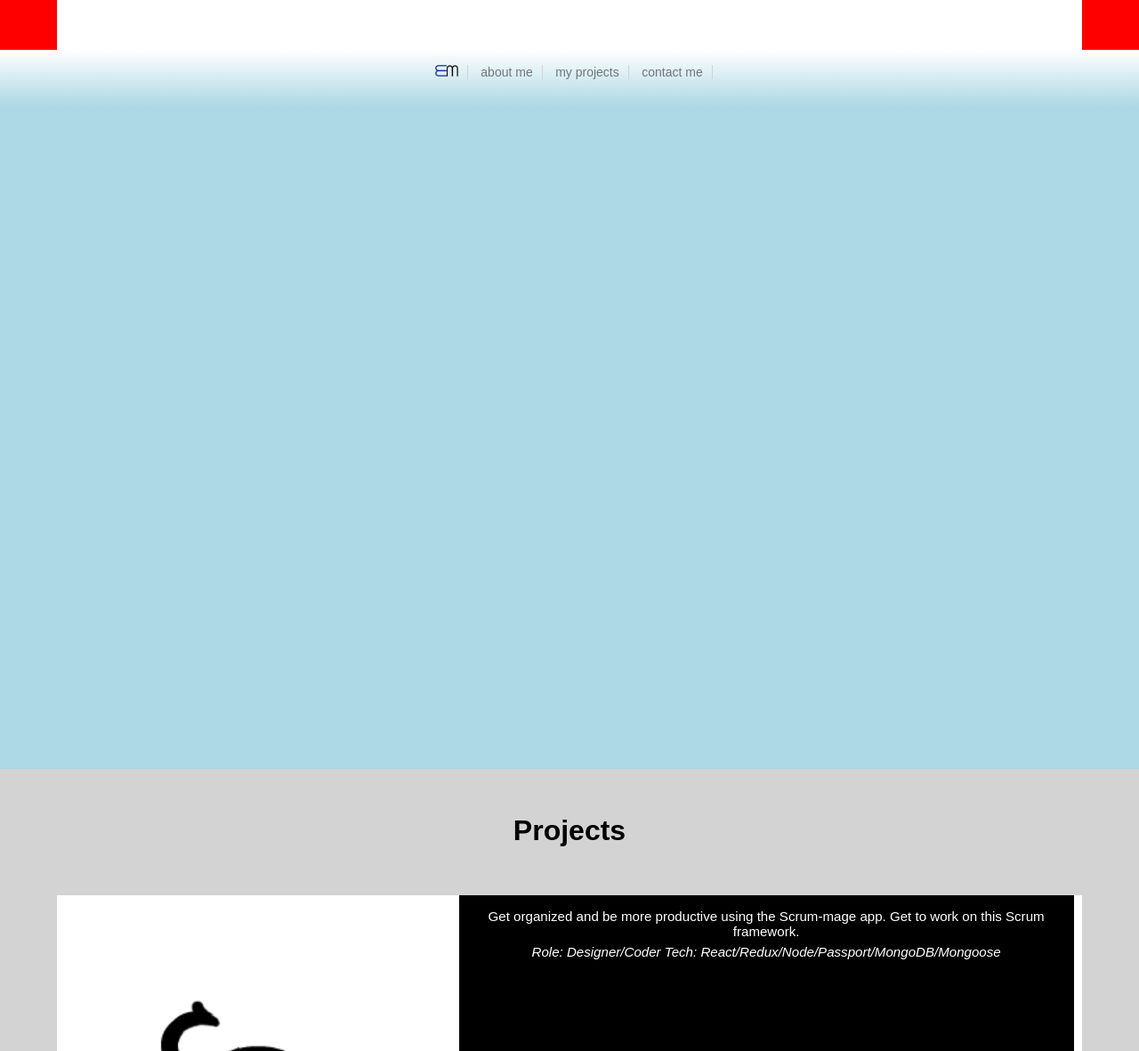
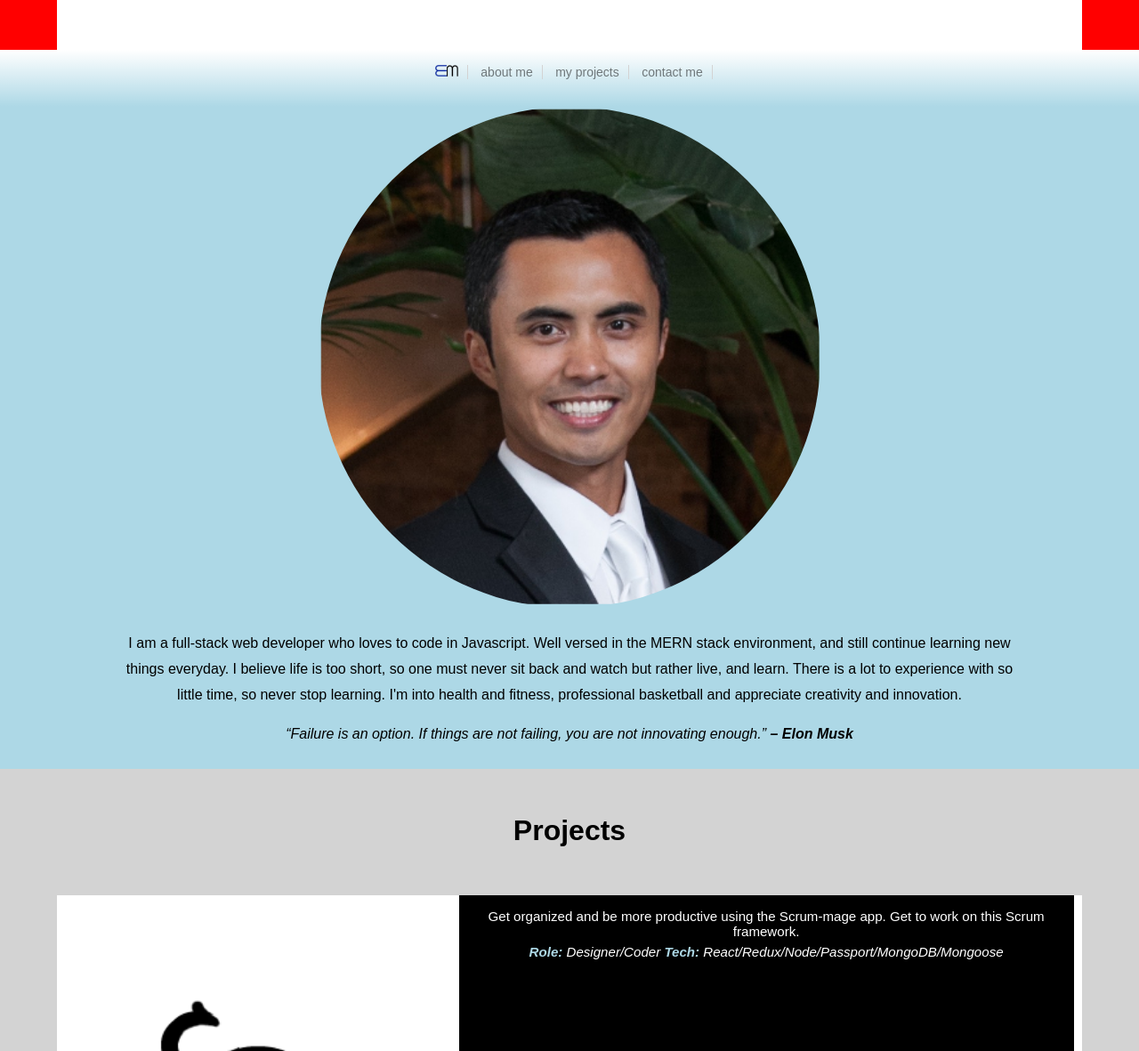
Before and after one commit to edgarmantes/edgar-portfolio-two, a website built with webpack: page index.html in a window 1280 px wide. Shown: the part 680-1861 px from the top of the page at 89% size. Built offline with nearby package versions, Linux system fonts and the light colour scheme.

Commit message:
Added about me text and image

```diff
--- a/css/display.less
+++ b/css/display.less
@@ -103,6 +103,17 @@ about me
 
 }
 
+.about-cont {
+	width: 80%;
+    margin-left: auto;
+    margin-right: auto;
+}
+
+.about-cont > img {
+	width: 55%;
+    border-radius: 50%;
+}
+
 
 
 /***************************
@@ -185,6 +196,8 @@ contacts
 	ul > a > li {
 		padding: 23px;
     	border-top: 1px solid lightgray;
+    	text-align: initial;
+    	padding-left: 80px;
 	}
 
 	ul > a:nth-child(3) > li {
--- a/css/typography.less
+++ b/css/typography.less
@@ -17,6 +17,14 @@ nav
 about me
 ****************************/
 
+.about-cont {
+	line-height: 1.8;
+	text-align: center;
+}
+
+.about-quote {
+	font-style: italic;
+}
 
 
 /***************************
@@ -31,6 +39,20 @@ projects
 	font-size: 15.1px;
 }
 
+.project-desc {
+
+	p > span {
+		display: block;
+		margin-top: 6px;
+		word-wrap: break-word;
+		font-style: italic;
+	}
+
+	p > span > strong {
+		color: lightblue;
+	}
+}
+
 /***************************
 contacts
 ****************************/
--- a/index.html
+++ b/index.html
@@ -26,6 +26,15 @@
                     </ul>
                 </div>
             </div>
+            <div class="about-cont">
+                <img src="./images/img-me.png" alt="Edgar image">
+                <div class="desc">
+                    <p class="about-par">I am a full-stack web developer who loves to code in Javascript. Well versed in the MERN stack environment, and still continue learning new things everyday. I believe life is too short, so one must never sit back and watch but rather live, and learn. There is a lot to experience with so little time, so never stop learning. I'm into health and fitness, professional basketball and appreciate creativity and innovation. </p>
+
+                    <p class="about-quote">
+                    <span>“Failure is an option. If things are not failing, you are not innovating enough.” </span><strong>– Elon Musk</strong></p>
+                </div>
+            </div>
 
 
         </div>
@@ -38,8 +47,8 @@
                     <img class="project-img" src="./images/scrum2.png" alt="Scrum-mage">
                     <div class="project-desc">
                         <p>Get organized and be more productive using the Scrum-mage app. Get to work on this Scrum framework.
-                        <span class="p-roles">Role: Designer/Coder
-                        Tech: React/Redux/Node/Passport/MongoDB/Mongoose</span>
+                        <span class="p-roles"><strong>Role:</strong> Designer/Coder
+                        <strong>Tech:</strong> React/Redux/Node/Passport/MongoDB/Mongoose</span>
                         </p>
                         <div class="project-btn">
                             <a href="https://github.com/shootermantes/Scrum-magin-" target="_blank"><img src="./images/github.png"><p class="visuallyhidden">project github source code</p></a
@@ -55,8 +64,8 @@
                     <img class="project-img" src="./images/timetracker.png" alt="Time Tracker">
                     <div class="project-desc">
                         <p>Track the time to complete your project. No more guessing, track your time using this app.
-                        <span class="">Role: Designer/Coder
-                        Tech: React/Redux/Node/Passport/MongoDB/Mongoose</span>
+                        <span class=""><strong>Role:</strong> Designer/Coder
+                        <strong>Tech:</strong> React/Redux/Node/Passport/MongoDB/Mongoose</span>
                         </p>
                         <div class="project-btn">
                             <a href="https://github.com/shootermantes/react-redux-timer" target="_blank"><img src="./images/github.png"><p class="visuallyhidden">project github source code</p></a
@@ -72,7 +81,7 @@
                     <img class="project-img" src="./images/logroom.png" alt="Log Room">
                     <div class="project-desc">
                         <p>Get your team organized and keep the communcation clear within the team. LogRoom will help you do exactly that.
-                        <span class="">Role: Designer/Coder
+                        <span class=""><strong>Role:</strong> Designer/Coder
                             Tech: jQuery/Mocha/Chia/MongoDB/Mongoose</span>
                         </p>
                         <div class="project-btn">
@@ -89,7 +98,7 @@
                     <img class="project-img" src="./images/pub.png" alt="Map My Brewery">
                     <div class="project-desc">
                         <p>Get your team organized and keep the communcation clear within the team. LogRoom will help you do exactly that.
-                        <span class="">Role: Designer/Coder
+                        <span class=""><strong>Role:</strong> Designer/Coder
                             Tech: jQuery/Mocha/Chia/MongoDB/Mongoose</span>
                         </p>
                         <div class="project-btn">
```
Also changed, not shown: build/edgarportfolioAPR2017.1.0.0.css, build/edgarportfolioAPR2017.1.0.0.min.css, build/index.html, build/webpack_less_babel.1.0.0.js (deleted), images/img-me.png (added), 3 other files.
